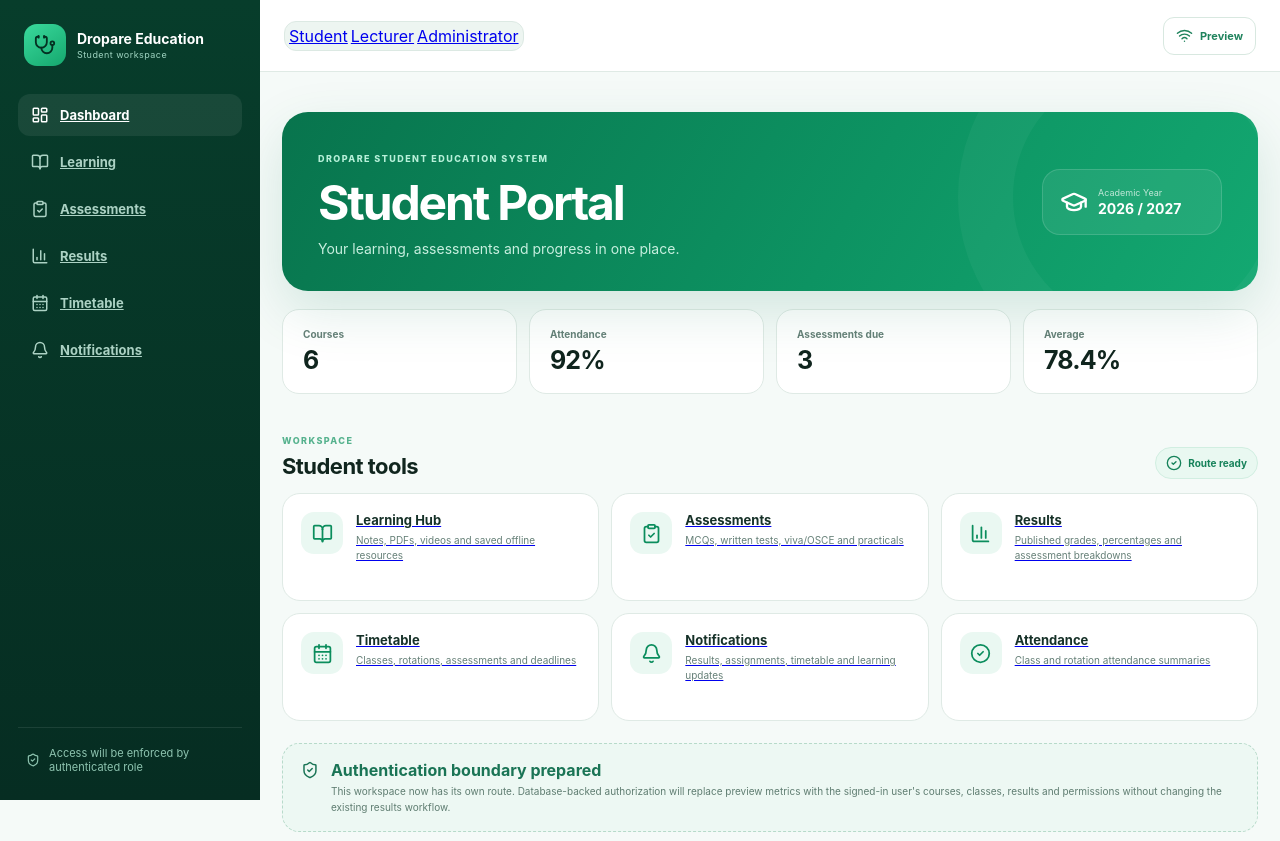
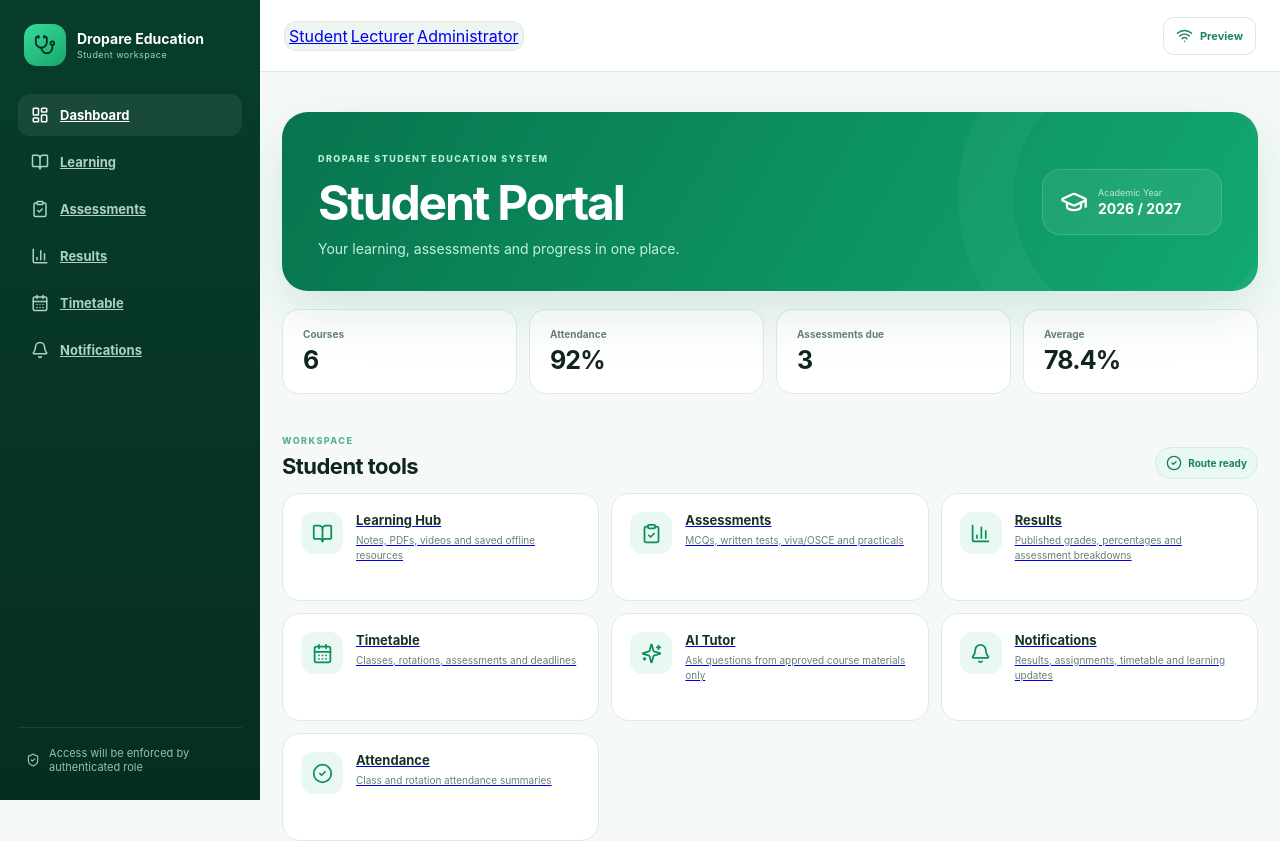
Before and after one commit to osafoopare299-cmd/student-results-portal-v2, a Next.js app in the folder student-results-portal/: page /education/student in a window 1280 px wide. Shown: the top 841 px of the page. Built offline with nearby package versions, Linux system fonts and the light colour scheme.

Commit message:
Connect AI tutor to student workspace

```diff
--- a/student-results-portal/app/education/workspace.js
+++ b/student-results-portal/app/education/workspace.js
@@ -20,6 +20,7 @@ const workspaces = {
       ['Assessments','MCQs, written tests, viva/OSCE and practicals',ClipboardCheck,'/education/student/assess'],
       ['Results','Published grades, percentages and assessment breakdowns',BarChart3,'/education/student/results'],
       ['Timetable','Classes, rotations, assessments and deadlines',CalendarDays,'/education/student/timetable'],
+      ['AI Tutor','Ask questions from approved course materials only',Sparkles,'/education/student/ai-tutor'],
       ['Notifications','Results, assignments, timetable and learning updates',Bell,'/education/student/notifications'],
       ['Attendance','Class and rotation attendance summaries',CheckCircle2,'/education/student/attendance'],
     ],
```
